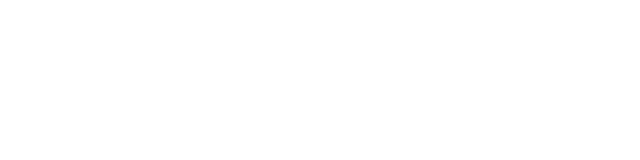
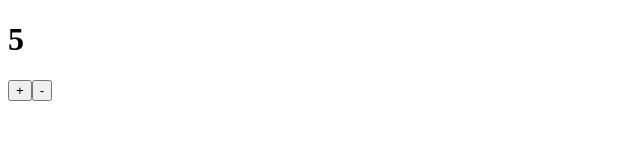
Before and after one commit to Vlad1slav1vanov/react-app, a React (Create React App) app: page / in a window 1280 px wide. Shown: the top 160 px of the page, without its empty margins (0-640 px from the left). Built offline with nearby package versions, Linux system fonts and the light colour scheme; the HTML template or start-up script is replaced by a standard one.

Commit message:
create 1 component

```diff
--- a/src/App.js
+++ b/src/App.js
@@ -1,7 +1,9 @@
+import Counter from "./components/Counter";
+
 function App() {
   return (
     <div className="App">
-
+      <Counter />
     </div>
   );
 }
--- /dev/null
+++ b/src/components/Counter.jsx
@@ -0,0 +1,24 @@
+import React from "react";
+import { useState } from "react";
+
+const Counter = function() {
+    const [count, setCount] = useState(5)
+
+    const increment = () => {
+        setCount(count + 1)
+    }
+
+    const dicrement = () => {
+        setCount(count - 1)
+    }
+
+    return(
+        <>
+        <h1>{count}</h1>
+        <button onClick={increment}>+</button>
+        <button onClick={dicrement}>-</button>
+        </>
+    )
+}
+
+export default Counter
--- a/src/index.js
+++ b/src/index.js
@@ -5,5 +5,8 @@
 const root = ReactDOM.createRoot(document.getElementById('root'));
 
 root.render(
-  <App />
+  <div>
+    <App />
+  </div>
+
 );
```
